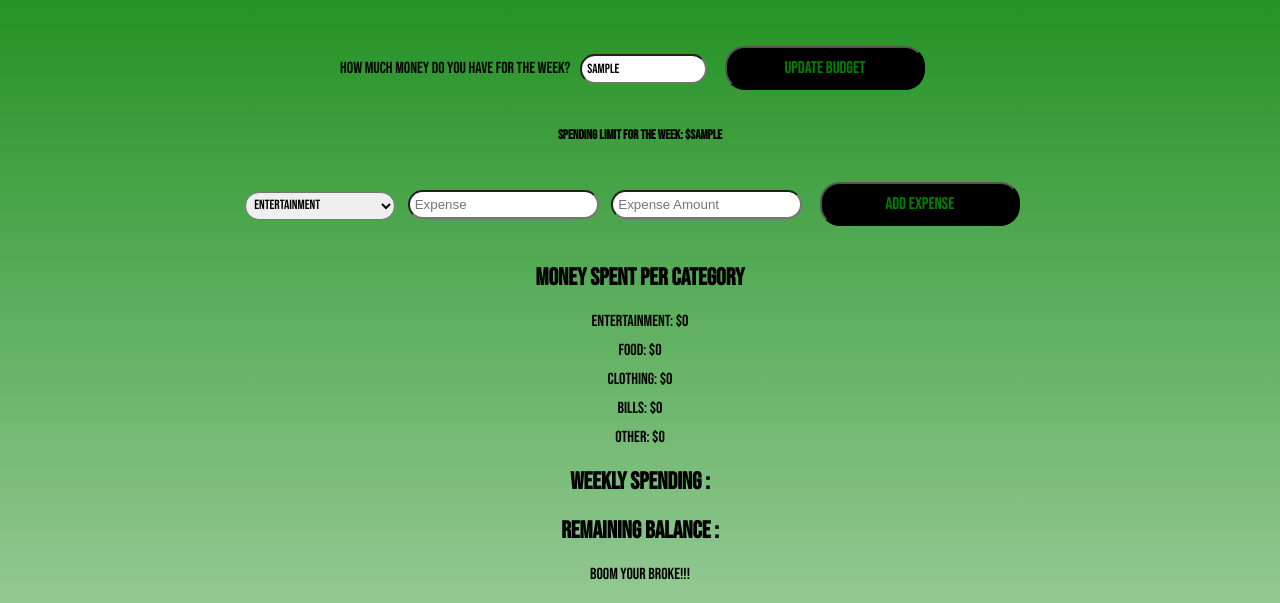
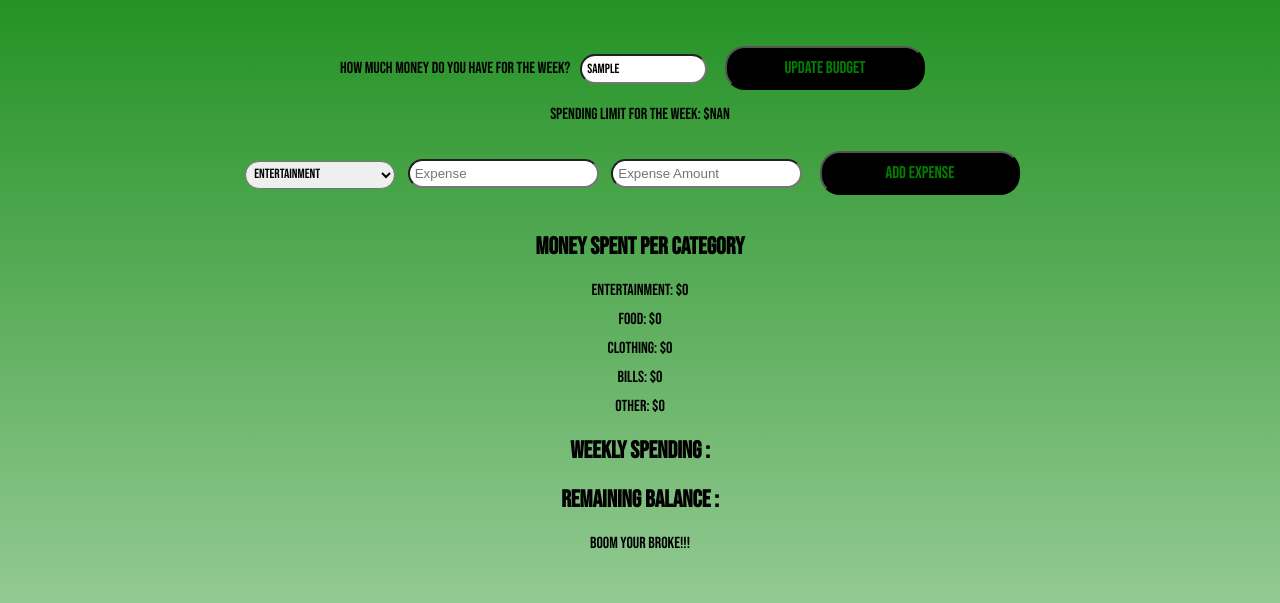
Before and after one commit to YitzHochstadt/gc-js-project, a plain HTML site: page index.html in a window 1280 px wide. Both pictures are taken after typing "Sample" into the empty fields and a click on the button "Update Budget". Shown: the part 197-800 px from the top of the page. Drawn offline with Linux system fonts and the light colour scheme.

Commit message:
fixing first section

```diff
--- a/index.html
+++ b/index.html
@@ -17,6 +17,7 @@
     <form class="budget-form">
       <label>How much money do you have for the week?<input type="text" id="budget-amount" placeholder="$0.00"></label>
       <button type="submit">Update Budget</button>
+      <div id="budget-total">Spending limit for the week: $0</div>
     </form>
   </section>
 
--- a/script.js
+++ b/script.js
@@ -1,11 +1,11 @@
 /*** WEEKLY BUDGET ***/
 const weeklyButton = document.querySelector(".budget-form");
+let budgetSum = 0;
 weeklyButton.addEventListener('submit', (e) => { e.preventDefault();
-    let budgetAmount = document.getElementById("budget-amount").value;
-    let addedBudgetAmount = document.createElement("h5");
-    addedBudgetAmount.innerText = `Spending limit for the week: $${budgetAmount}`;
-    let dropPoint = document.querySelector(".budget-form");
-    dropPoint.append(addedBudgetAmount);
+  let budgetAmount = Number(document.getElementById("budget-amount").value);
+  budgetSum += budgetAmount;
+  let budgetTotal = document.getElementById("budget-total");
+  budgetTotal.innerText = `Spending limit for the week: $${budgetSum}`;
 });
 const addExpense = document.querySelector(".expenseForm");
 // const addExpense = document.getElementById("addExpenseButton");
```
